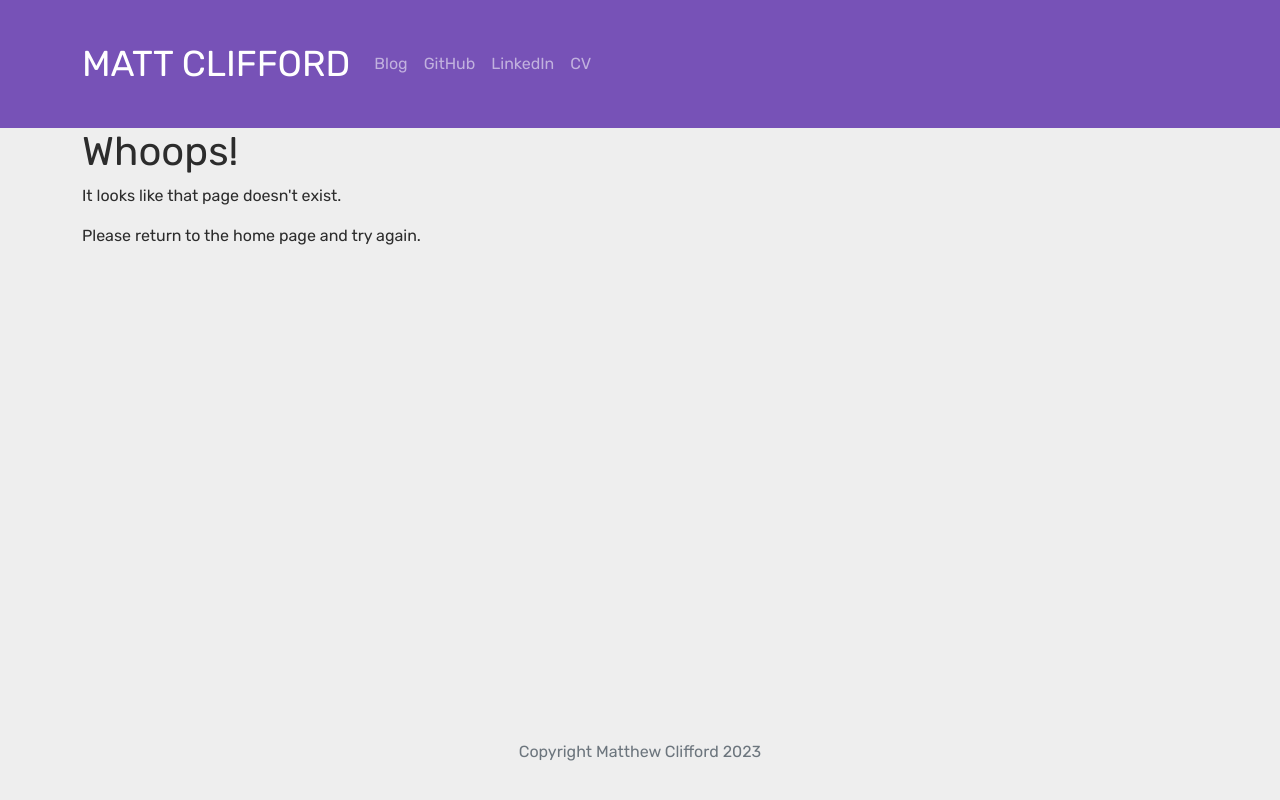
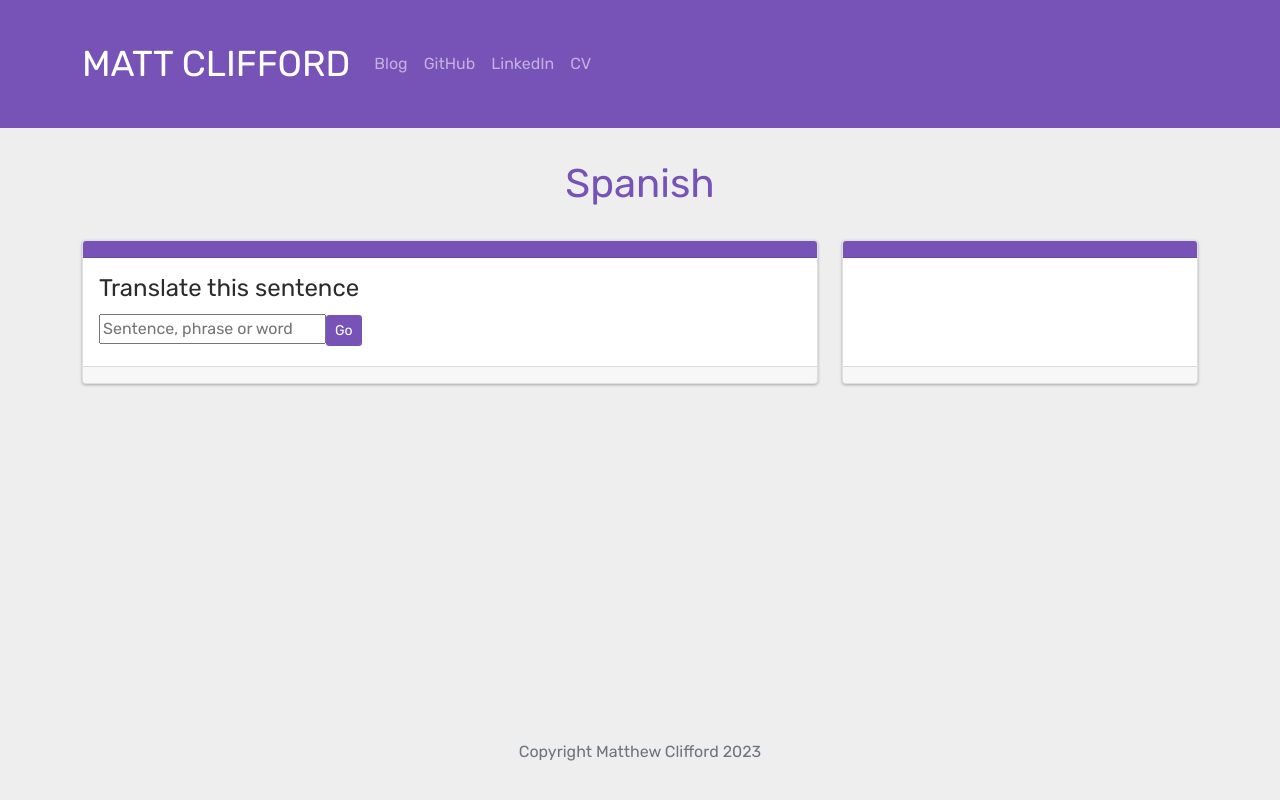
Before and after one commit to BuenVia/portfolio_react, a React (Create React App) app: page /spanish in a window 1280 px wide. Built offline with nearby package versions, Linux system fonts and the light colour scheme.

Commit message:
update to subjunctive app

```diff
--- a/src/App.js
+++ b/src/App.js
@@ -3,7 +3,7 @@ import { BrowserRouter, Routes, Route } from "react-router-dom";
 import Layout from "./pages/Layout";
 import Home from "./pages/Home";
 import Blog from "./pages/Blog";
-import Admin from "./pages/Admin";
+import Spanish from "./pages/Spanish";
 import NoPage from "./pages/NoPage";
 
 
@@ -16,7 +16,7 @@ export default function App() {
         <Route path="/" element={<Layout />}>
           <Route index element={<Home />} />
           <Route path="blog" element={<Blog />} />
-          <Route path="admin" element={<Admin />} />
+          <Route path="spanish" element={<Spanish />} />
           <Route path="*" element={<NoPage />} />
         </Route>
       </Routes>
--- a/src/components/AdminHome.jsx
+++ /dev/null
@@ -1,62 +0,0 @@
-export default function AdminHome() {
-    return (
-        <div className="row">
-            <div className="col-md-8 mb-3">
-                <div className="card">
-                    <div className="card-header">
-
-                    </div>
-                    <div className="card-body">
-
-                    </div>
-                    <div className="card-footer">
-
-                    </div>
-
-                </div>
-            </div>
-            <div className="col-md-4 mb-3">
-                <div className="card">
-                    <div className="card-header">
-
-                    </div>
-                    <div className="card-body">
-
-                    </div>
-                    <div className="card-footer">
-
-                    </div>
-
-                </div>
-            </div>
-            <div className="col-md-6 mb-3">
-                <div className="card">
-                    <div className="card-header">
-
-                    </div>
-                    <div className="card-body">
-
-                    </div>
-                    <div className="card-footer">
-
-                    </div>
-
-                </div>
-            </div>
-            <div className="col-md-6 mb-3">
-                <div className="card">
-                    <div className="card-header">
-
-                    </div>
-                    <div className="card-body">
-
-                    </div>
-                    <div className="card-footer">
-
-                    </div>
-
-                </div>
-            </div>
-        </div>
-    )
-}
--- /dev/null
+++ b/src/components/SpanishHome.jsx
@@ -0,0 +1,59 @@
+import { useState } from "react"
+import spanish from "../spanish"
+
+export default function AdminHome() {
+
+    const [ans, setAns] = useState("")
+    const [questionIndex, setQuestionIndex] = useState(0)
+
+    function handleChange(e) {
+        const value = e.target.value
+        setAns(value)
+    }
+
+    function handleClick() {
+        // Build out show answer function
+        // Include 'next' button to move on to next question, like DuoLingo
+        console.log(ans === spanish[questionIndex].answers[0] ? true : false)
+        nextQuestion()
+    }
+
+    function nextQuestion() {
+        setQuestionIndex(prevVal => prevVal + 1)
+        setAns("")
+    }
+
+    return (
+        <div className="row">
+            <div className="col-md-8 mb-3">
+                <div className="card">
+                    <div className="card-header">
+                    </div>
+                    <div className="card-body">
+                        <h5>{spanish[questionIndex].question}</h5>
+                        <input type="text" name="userAns" onChange={handleChange} placeholder="Sentence, phrase or word" value={ans} />
+                        <button className="btn btn-sm" onClick={handleClick}>Go</button>
+                    </div>
+                    <div className="card-footer">
+
+                    </div>
+
+                </div>
+            </div>
+            <div className="col-md-4 mb-3">
+                <div className="card">
+                    <div className="card-header">
+
+                    </div>
+                    <div className="card-body">
+
+                    </div>
+                    <div className="card-footer">
+
+                    </div>
+
+                </div>
+            </div>
+        </div>
+    )
+}
--- a/src/pages/Admin.jsx
+++ /dev/null
@@ -1,12 +0,0 @@
-import AdminHome from "../components/AdminHome"
-
-export default function Admin() {
-    return (
-        <div className="container">
-            <h1 className="title">Admin</h1>
-
-            <AdminHome />
-
-        </div>
-    )
-}
--- /dev/null
+++ b/src/pages/Spanish.jsx
@@ -0,0 +1,12 @@
+import SpanishHome from "../components/SpanishHome"
+
+export default function Admin() {
+    return (
+        <div className="container">
+            <h1 className="title">Spanish</h1>
+
+            <SpanishHome />
+
+        </div>
+    )
+}
--- /dev/null
+++ b/src/spanish.js
@@ -0,0 +1,24 @@
+const spanish = [
+    {
+        id: 1,
+        question: "Translate this sentence",
+        answers: ["Traduce esta frase", "traduce esta frase"]
+    },
+    {
+        id: 2,
+        question: "I hope you are well",
+        answers: ["Espero que estés bien"]
+    },
+    {
+        id: 3,
+        question: "I hope to go",
+        answers: ["Ojalá vaya", "Ojalá que vaya"]
+    },
+    {
+        id: 4,
+        question: "Have a good day",
+        answers: ["Que tengas un buen día"]
+    }
+]
+
+export default spanish
```
